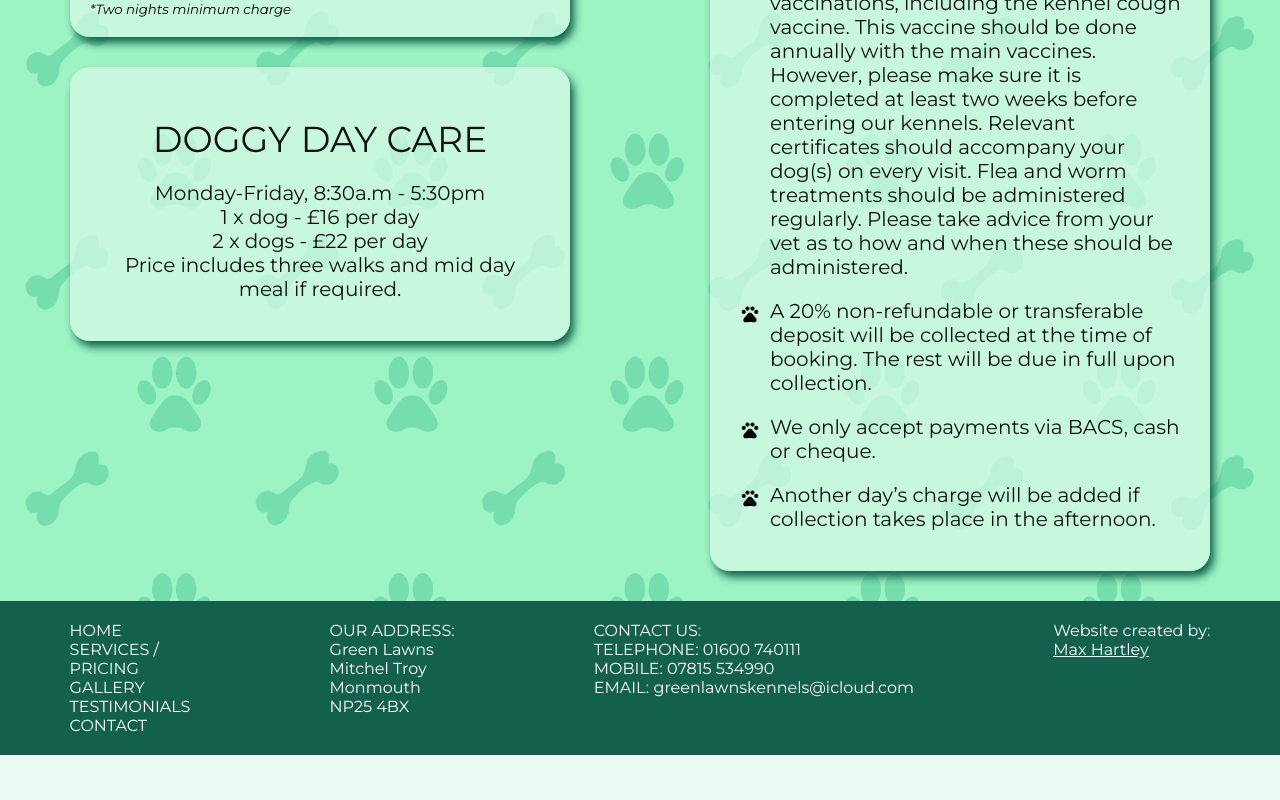
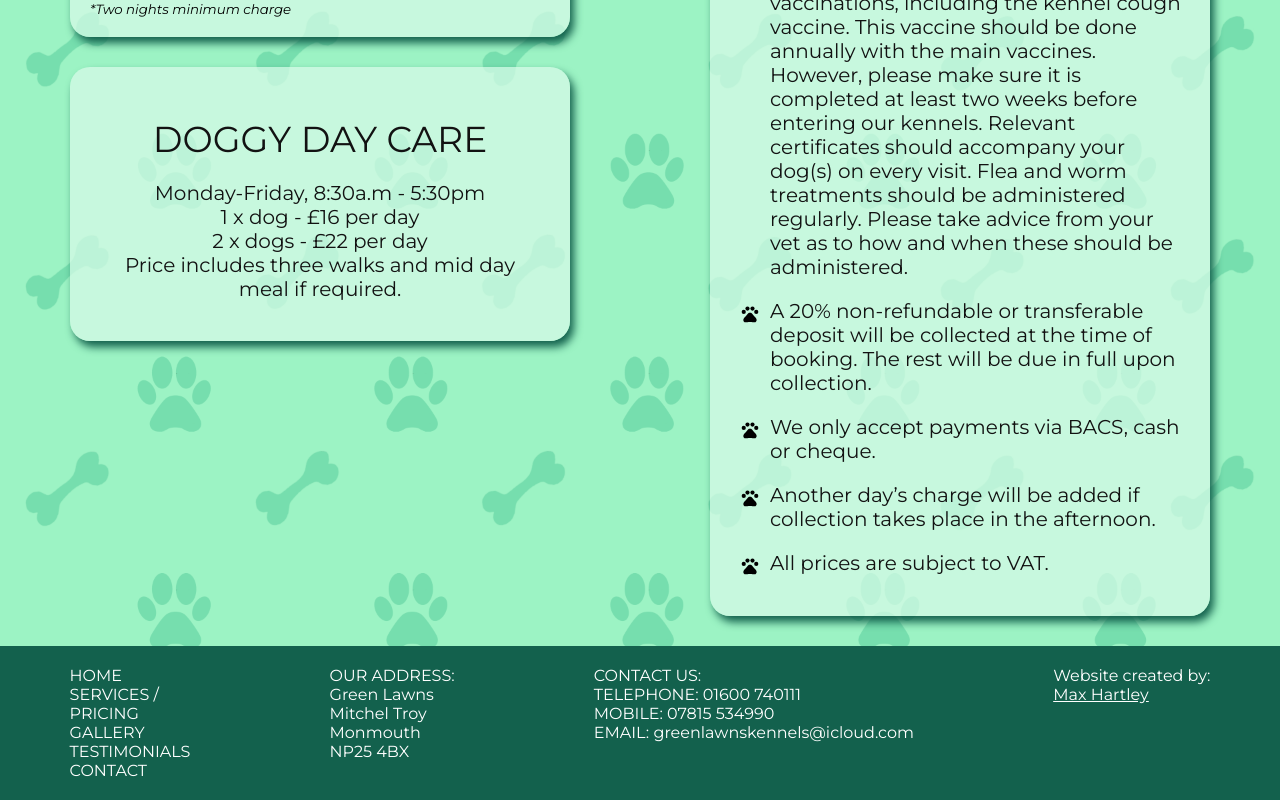
Before and after one commit to Velocima/green-lawns-next, a Next.js app: page /services in a window 1280 px wide. Shown: the part 1097-1897 px from the top of the page. Before the commit the page ends 1852 px from the top, so only its background shows below. Built offline with nearby package versions, Linux system fonts and the light colour scheme.

Commit message:
Add vat description to services

```diff
--- a/pages/services.jsx
+++ b/pages/services.jsx
@@ -225,6 +225,17 @@ export default function Services() {
 									Another day’s charge will be added if collection takes place in the afternoon.
 								</p>
 							</li>
+							<li>
+								<svg xmlns='http://www.w3.org/2000/svg' height='24' viewBox='0 0 24 24' width='24'>
+									<path d='M0 0h24v24H0z' fill='none' />
+									<circle cx='4.5' cy='9.5' r='2.5' />
+									<circle cx='9' cy='5.5' r='2.5' />
+									<circle cx='15' cy='5.5' r='2.5' />
+									<circle cx='19.5' cy='9.5' r='2.5' />
+									<path d='M17.34 14.86c-.87-1.02-1.6-1.89-2.48-2.91-.46-.54-1.05-1.08-1.75-1.32-.11-.04-.22-.07-.33-.09-.25-.04-.52-.04-.78-.04s-.53 0-.79.05c-.11.02-.22.05-.33.09-.7.24-1.28.78-1.75 1.32-.87 1.02-1.6 1.89-2.48 2.91-1.31 1.31-2.92 2.76-2.62 4.79.29 1.02 1.02 2.03 2.33 2.32.73.15 3.06-.44 5.54-.44h.18c2.48 0 4.81.58 5.54.44 1.31-.29 2.04-1.31 2.33-2.32.31-2.04-1.3-3.49-2.61-4.8z' />
+								</svg>
+								<p>All prices are subject to VAT.</p>
+							</li>
 						</ul>
 					</section>
 				</div>
```
Also changed, not shown: 1 other file (tests, documents, lock files or other folders).
